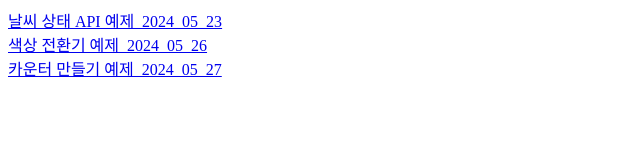
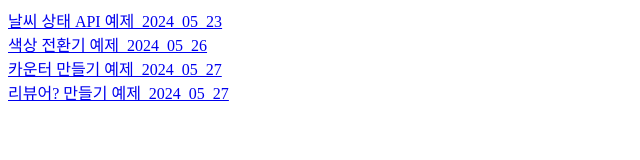
Before and after one commit to Peterseo9503/javascript_development, a plain HTML site: page index.html in a window 1280 px wide. Shown: the whole page, without its empty margins (0-640 px from the left). Drawn offline with Linux system fonts and the light colour scheme.

Commit message:
Update index.html

```diff
--- a/index.html
+++ b/index.html
@@ -9,5 +9,6 @@
     <a href="ex_weather_condition_api.html">날씨 상태 API 예제_2024_05_23</a> <br>
     <a href=01-color-flipper/setup/index.html>색상 전환기 예제_2024_05_26</a> <br>
     <a href=02-counter/setup/index.html>카운터 만들기 예제_2024_05_27</a><br>
+    <a href=03-reviews/setup/index.html>리뷰어? 만들기 예제_2024_05_27</a><br>
 </body>
 </html>
```
